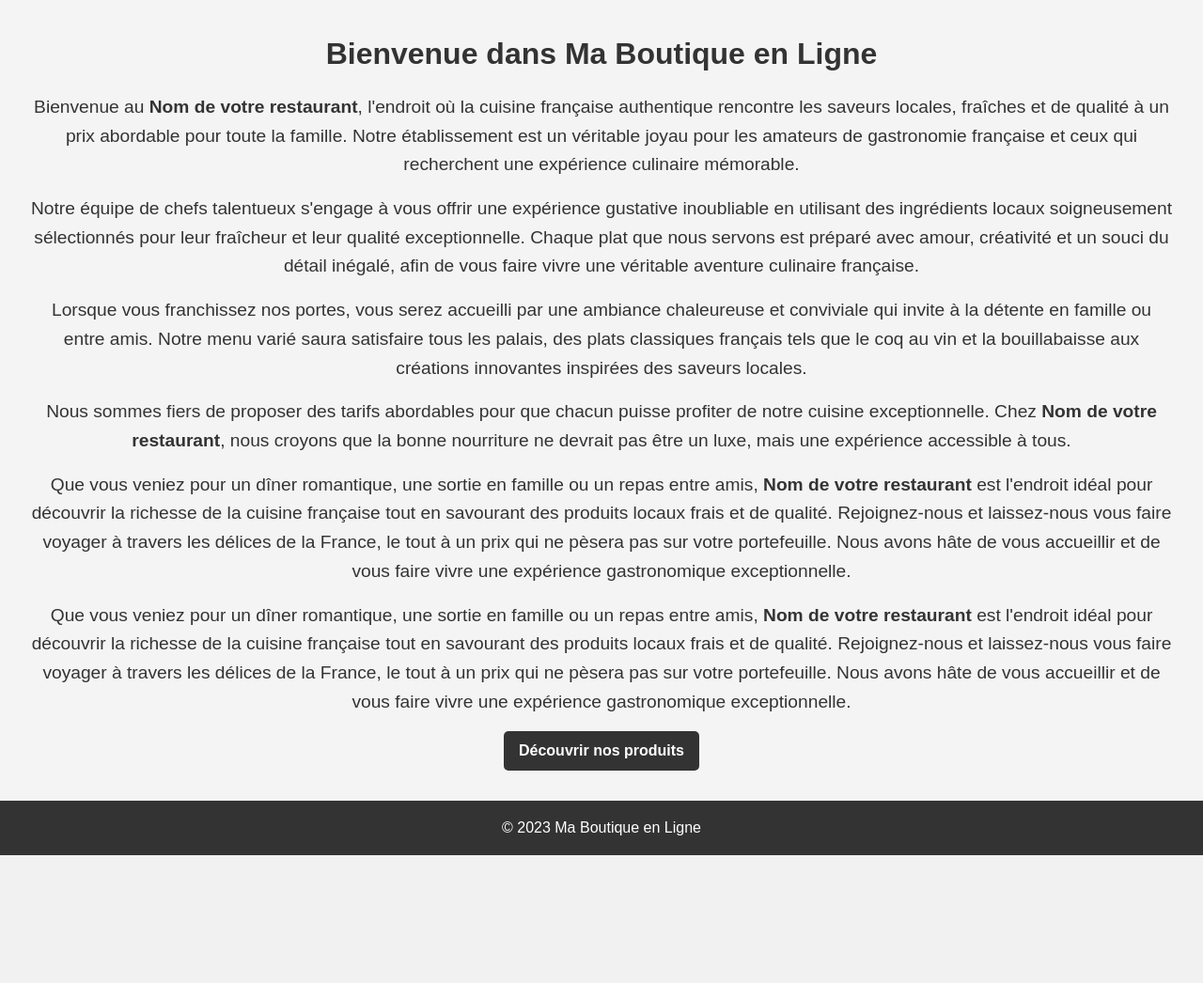
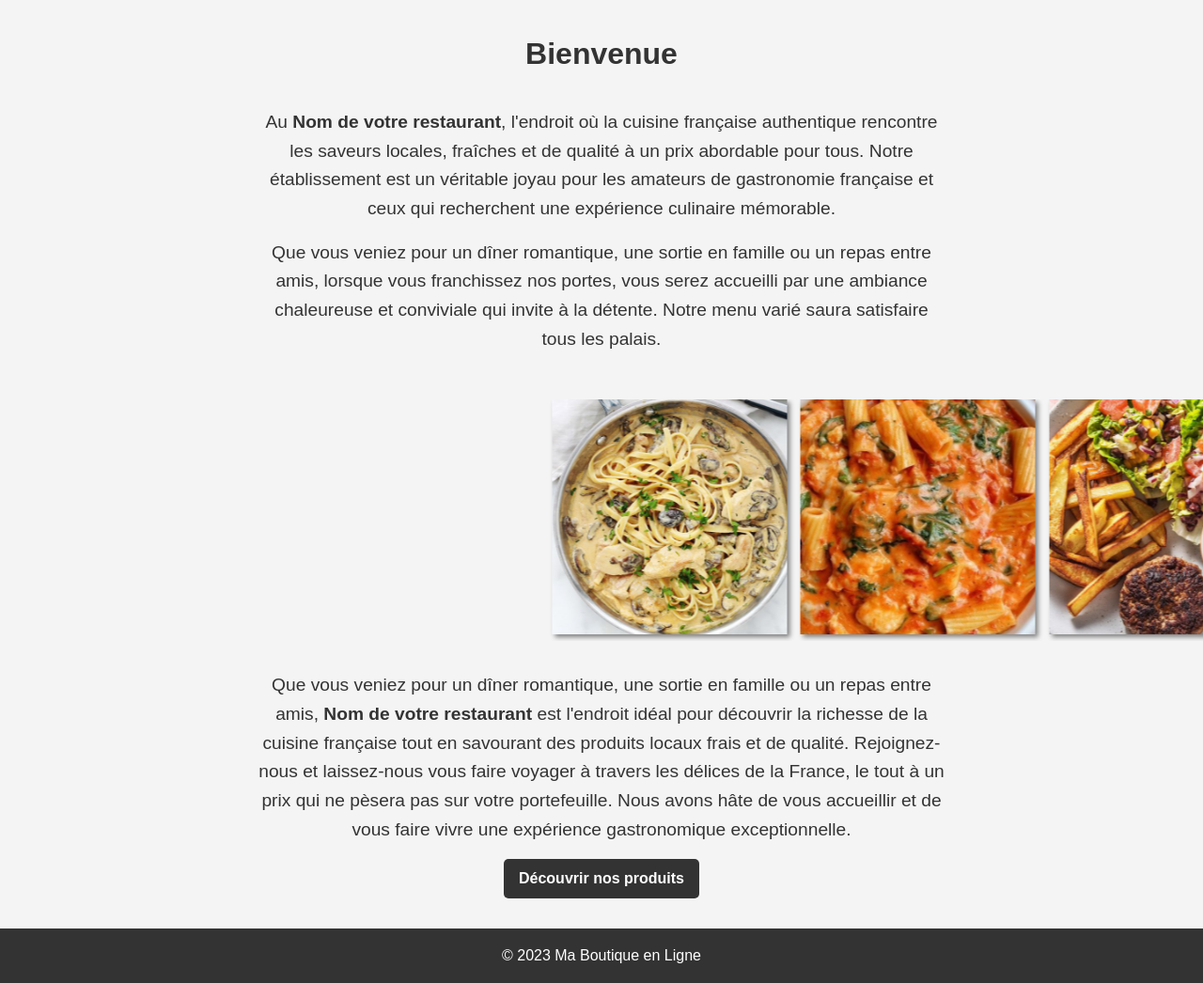
Before and after one commit to gabflrt/WE4A, a PHP site: page / in a window 1280 px wide. Shown: the part 58-1104 px from the top of the page at 94% size. Before the commit the page ends 968 px from the top, so only its background shows below. Run offline with PHP 8.4, Linux system fonts and the light colour scheme; some libraries are stand-ins or nearby versions.

Commit message:
Tentative défilement images

```diff
--- a/index.php
+++ b/index.php
@@ -12,33 +12,27 @@
     <?php include("./pagesParts/header.php"); ?>
 
     <section class="presentation">
-        <h1>Bienvenue dans Ma Boutique en Ligne</h1>
+        <h1>Bienvenue</h1>
 
-        <p>Bienvenue au <strong>Nom de votre restaurant</strong>, l'endroit où la cuisine française authentique
-        rencontre les saveurs locales, fraîches et de qualité à un prix abordable pour toute la famille.
+        <p>Au <strong>Nom de votre restaurant</strong>, l'endroit où la cuisine française authentique
+        rencontre les saveurs locales, fraîches et de qualité à un prix abordable pour tous.
         Notre établissement est un véritable joyau pour les amateurs de gastronomie française
         et ceux qui recherchent une expérience culinaire mémorable.</p>
 
-        <p>Notre équipe de chefs talentueux s'engage à vous offrir une expérience gustative inoubliable
-          en utilisant des ingrédients locaux soigneusement sélectionnés pour leur fraîcheur et leur qualité exceptionnelle.
-          Chaque plat que nous servons est préparé avec amour, créativité et un souci du détail inégalé,
-          afin de vous faire vivre une véritable aventure culinaire française.</p>
+        <p>Que vous veniez pour un dîner romantique, une sortie en famille ou un repas entre amis, lorsque vous franchissez nos portes,
+          vous serez accueilli par une ambiance chaleureuse et conviviale qui invite à la détente.
+          Notre menu varié saura satisfaire tous les palais.</p>
 
-        <p>Lorsque vous franchissez nos portes, vous serez accueilli par une ambiance chaleureuse et conviviale
-          qui invite à la détente en famille ou entre amis. Notre menu varié saura satisfaire tous les palais,
-          des plats classiques français tels que le coq au vin et la bouillabaisse aux créations innovantes inspirées
-          des saveurs locales.</p>
+    </section>
 
-        <p>Nous sommes fiers de proposer des tarifs abordables pour que chacun puisse profiter de notre cuisine exceptionnelle.
-         Chez <strong>Nom de votre restaurant</strong>, nous croyons que la bonne nourriture ne devrait pas être un luxe,
-         mais une expérience accessible à tous.</p>
+    <link rel="stylesheet" href="styles/carrousel.css">
+    <div class="carrousel">
+        <img src="images/plat1.jpg" alt="Image 1">
+        <img src="images/plat2.jpg" alt="Image 2">
+        <img src="images/plat3.jpg" alt="Image 3">
+    </div>
 
-       <p>Que vous veniez pour un dîner romantique, une sortie en famille ou un repas entre amis,
-        <strong>Nom de votre restaurant</strong> est l'endroit idéal pour découvrir la richesse de la cuisine française
-        tout en savourant des produits locaux frais et de qualité. Rejoignez-nous et laissez-nous vous faire voyager
-        à travers les délices de la France, le tout à un prix qui ne pèsera pas sur votre portefeuille.
-        Nous avons hâte de vous accueillir et de vous faire vivre une expérience gastronomique exceptionnelle.</p>
-
+    <section class="presentation">
         <p>Que vous veniez pour un dîner romantique, une sortie en famille ou un repas entre amis,
         <strong>Nom de votre restaurant</strong> est l'endroit idéal pour découvrir la richesse de la cuisine française
         tout en savourant des produits locaux frais et de qualité. Rejoignez-nous et laissez-nous vous faire voyager
@@ -46,6 +40,7 @@
         Nous avons hâte de vous accueillir et de vous faire vivre une expérience gastronomique exceptionnelle.</p>
 
         <a href="#" class="bouton">Découvrir nos produits</a>
+
     </section>
     <section class="produits">
         <!-- Vous pouvez ajouter ici la liste de vos produits avec des images et des descriptions -->
--- /dev/null
+++ b/styles/carrousel.css
@@ -0,0 +1,27 @@
+/* ... Vos styles précédents ... */
+
+/* Style du carrousel */
+.carrousel {
+    overflow: hidden;
+    white-space: nowrap;
+    width: 100%; /* Assurez-vous que le carrousel occupe tout l'espace */
+}
+
+.carrousel img {
+    width: 250px;
+    height: auto;
+    margin-right: 10px;
+    box-shadow: 3px 3px 5px #808080;
+    animation: scroll 20s linear infinite; /* Animation du défilement automatique */
+}
+
+/* Animation du défilement automatique */
+@keyframes scroll {
+    0% {
+        transform: translateX(400%);
+    }
+    100% {
+        transform: translateX(-100%);
+    }
+
+}
--- a/styles/style.css
+++ b/styles/style.css
@@ -39,11 +39,13 @@
 
 .presentation h1 {
     font-size: 2rem;
-    margin-bottom: 1rem;
+    margin-bottom: 2rem;
 }
 
 .presentation p {
     font-size: 1.2rem;
+    margin-left: 15rem;
+    margin-right: 15rem;
     margin-bottom: 1rem;
 }
 
```
Also changed, not shown: images/plat1.jpg (added), images/plat2.jpg (added), images/plat3.jpg (added).
